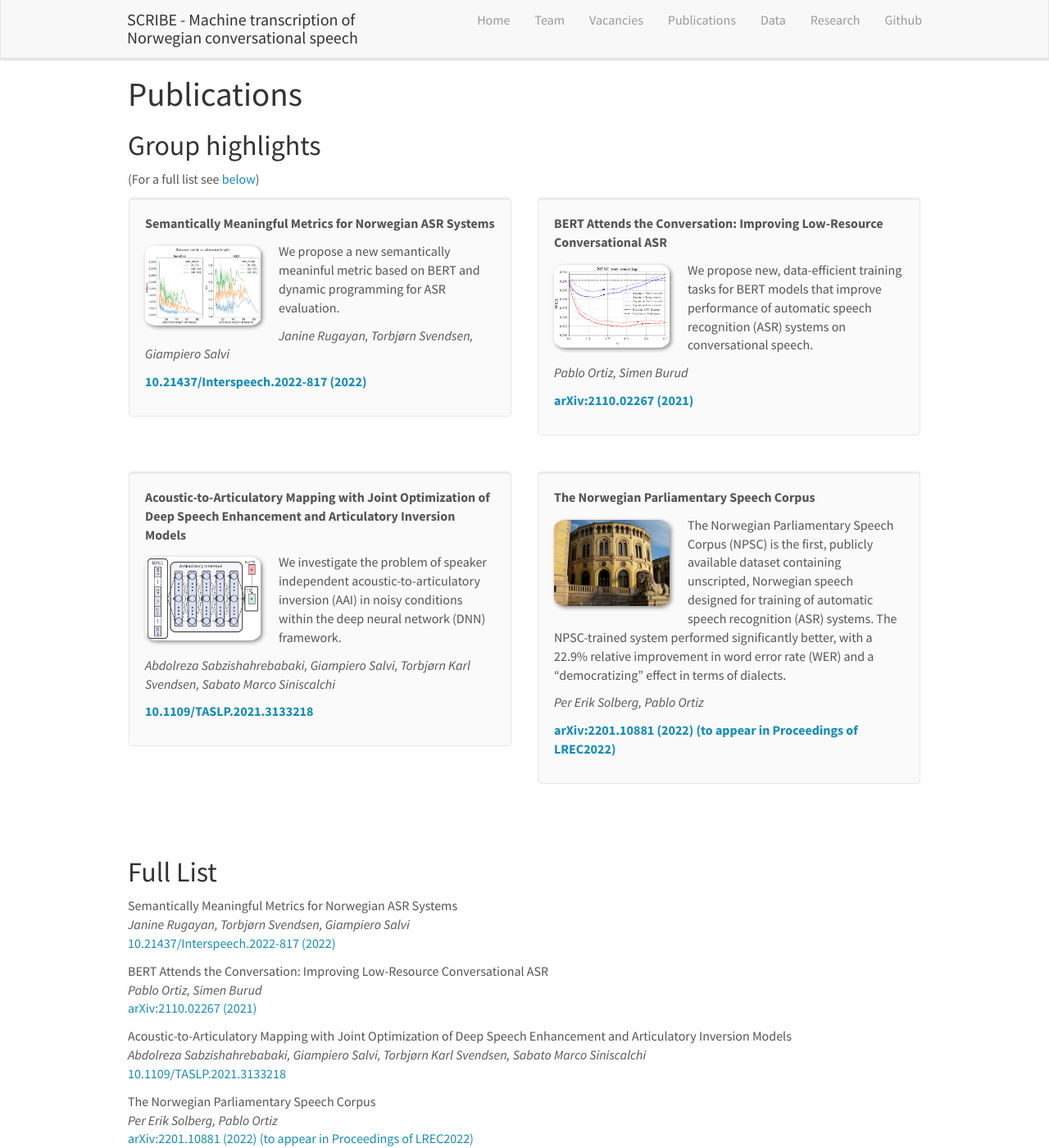
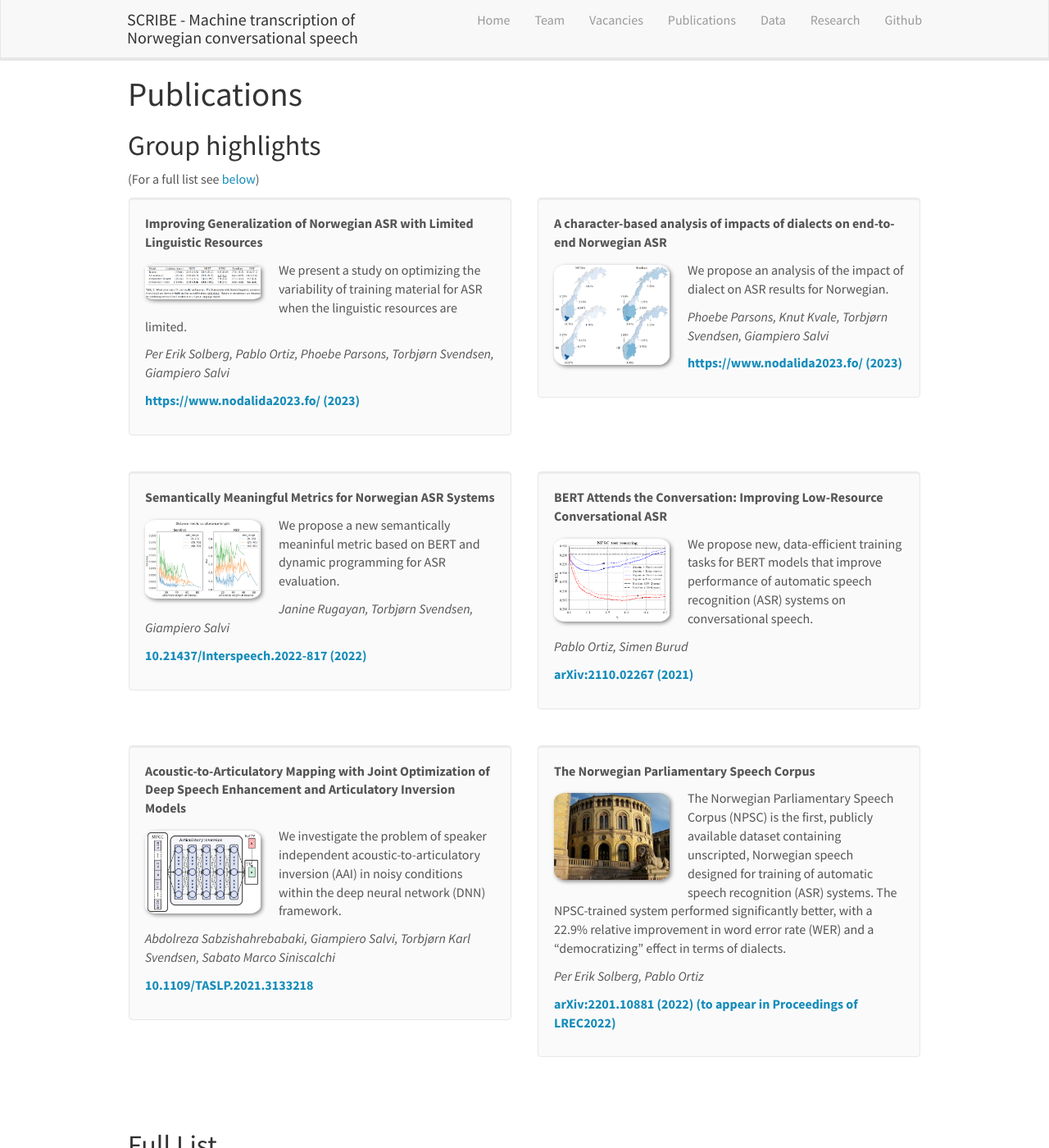
Before and after one commit to scribe-project/scribe-project.github.io, a Jekyll site: the page built from _pages/publications.md, in a window 1280 px wide and 1400 px high. Shown: the whole window at 82% size. Built offline with Jekyll 4.4.1, drawn with Linux system fonts in a browser that asks for light colours; nearby versions of some CDN libraries; some of the changed text lies outside the part shown.

Commit message:
added NoDaLiDa papers

```diff
--- a/_data/publist.yml
+++ b/_data/publist.yml
@@ -1,3 +1,23 @@
+- title: "Improving Generalization of Norwegian ASR with Limited Linguistic Resources"
+  image: NoDaLiDa2023CombinedDataset.png
+  description: We present a study on optimizing the variability of training material for ASR when the linguistic resources are limited.
+  authors: Per Erik Solberg, Pablo Ortiz, Phoebe Parsons, Torbjørn Svendsen, Giampiero Salvi
+  link:
+    url: https://www.nodalida2023.fo/
+    display: https://www.nodalida2023.fo/ (2023)
+  highlight: 1
+  news2:
+
+- title: "A character-based analysis of impacts of dialects on end-to-end Norwegian ASR"
+  image: NoDaLiDa2023Dialects.png
+  description: We propose an analysis of the impact of dialect on ASR results for Norwegian.
+  authors: Phoebe Parsons, Knut Kvale, Torbjørn Svendsen, Giampiero Salvi
+  link:
+    url: https://www.nodalida2023.fo/
+    display: https://www.nodalida2023.fo/ (2023)
+  highlight: 1
+  news2:
+
 - title: "Semantically Meaningful Metrics for Norwegian ASR Systems"
   image: interspeech2022.png
   description: We propose a new semantically meaninful metric based on BERT and dynamic programming for ASR evaluation.
```
Also changed, not shown: images/pubpic/NoDaLiDa2023CombinedDataset.png (added), images/pubpic/NoDaLiDa2023Dialects.png (added).
